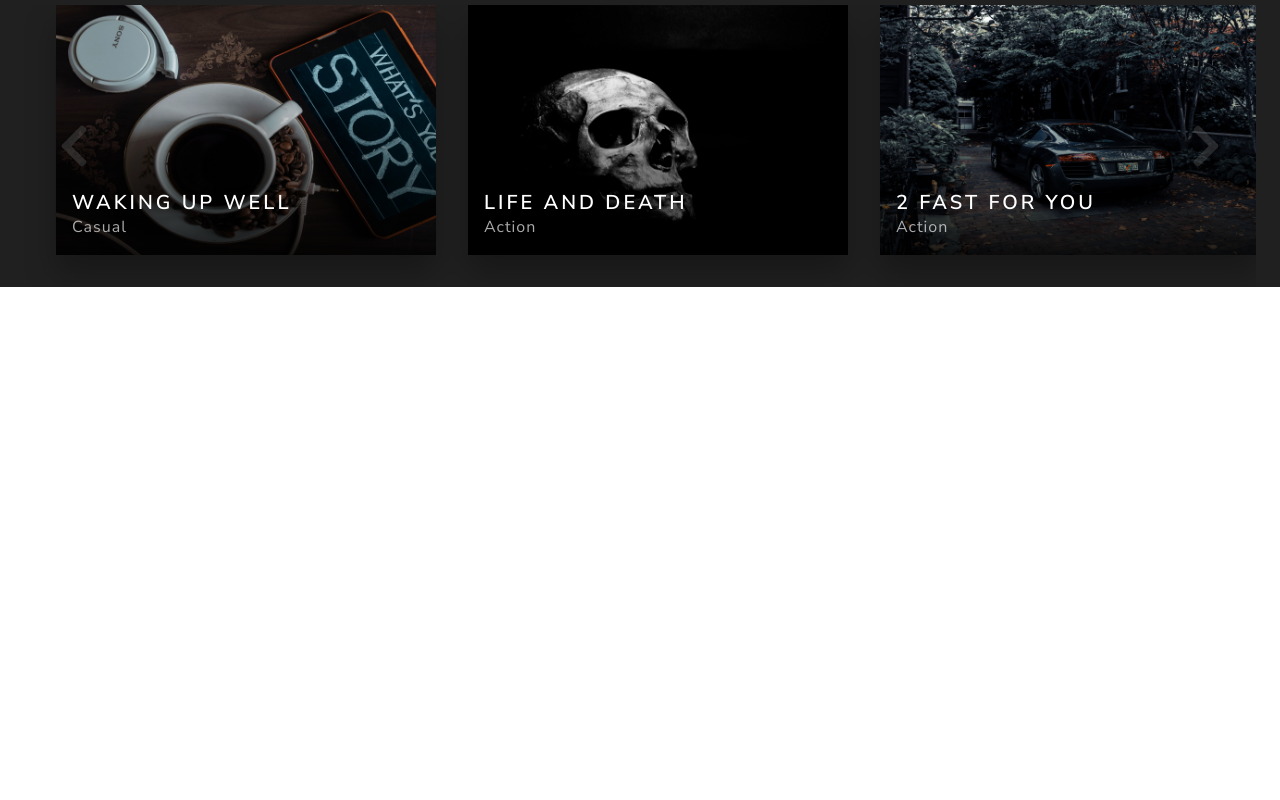
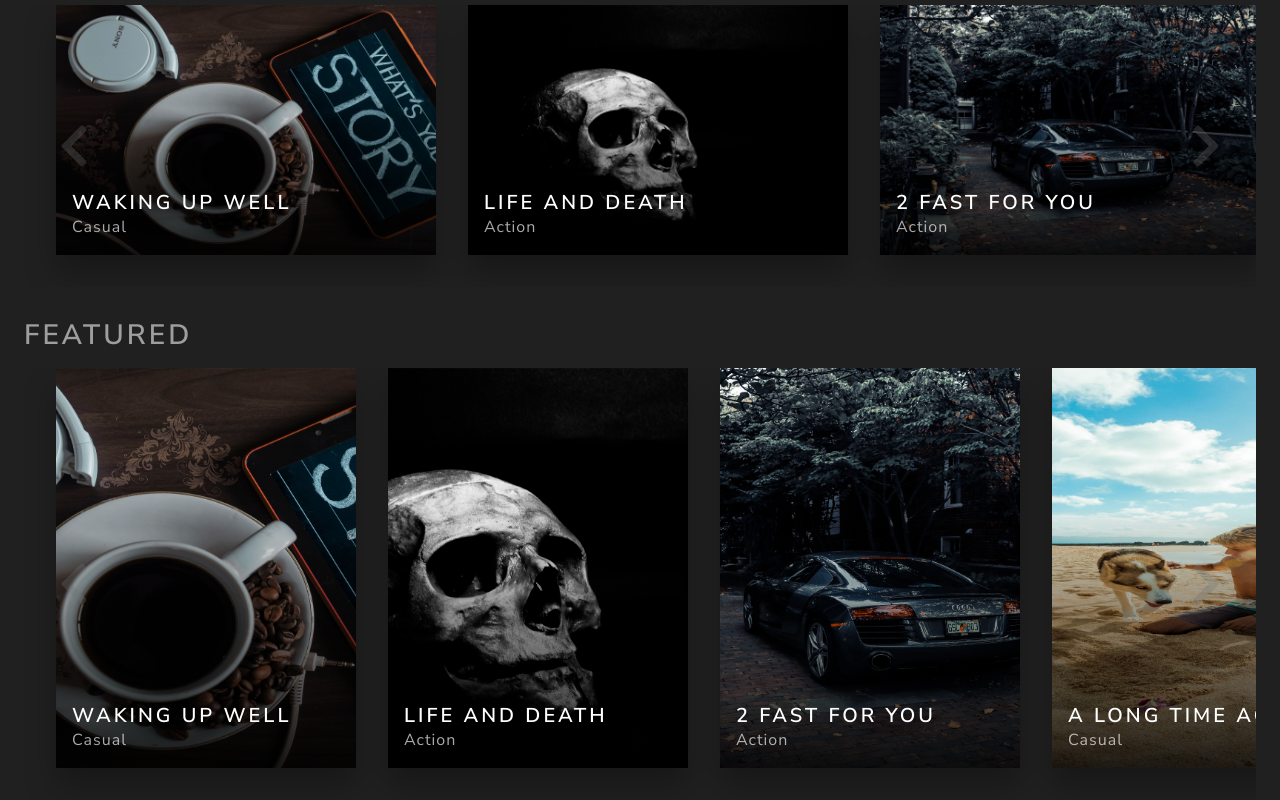
Before and after one commit to jaisonrobson/viewapp, a React (Create React App) app: page / in a window 1280 px wide. Shown: the part 757-1557 px from the top of the page. Before the commit the page ends 1044 px from the top, so only its background shows below. Built offline with nearby package versions, Linux system fonts and the light colour scheme.

Commit message:
utilizado Posters em Content.jsx

```diff
--- a/src/views/content/Content.jsx
+++ b/src/views/content/Content.jsx
@@ -5,7 +5,7 @@ import Container from 'components/layout/Container'
 import Col from 'components/layout/Col'
 import Row from 'components/layout/Row'
 import CardsDisplay from 'components/layout/CardsDisplay'
-
+import PostersDisplay from 'components/layout/PostersDisplay'
 
 const Content = () => {
     return (
@@ -39,6 +39,28 @@ const Content = () => {
                 </Col>
             </Row>
 
+            <Row>
+                <Col padding="0px">
+                    <Container
+                        fluid
+                        style={{
+                            marginTop: '2rem',
+                        }}
+                    >
+                        <Row>
+                            <Col>
+                                <h2>Featured</h2>
+                            </Col>
+                        </Row>
+
+                        <Row>
+                            <Col>
+                                <PostersDisplay />
+                            </Col>
+                        </Row>
+                    </Container>
+                </Col>
+            </Row>
         </Container>
     )
 }
```
